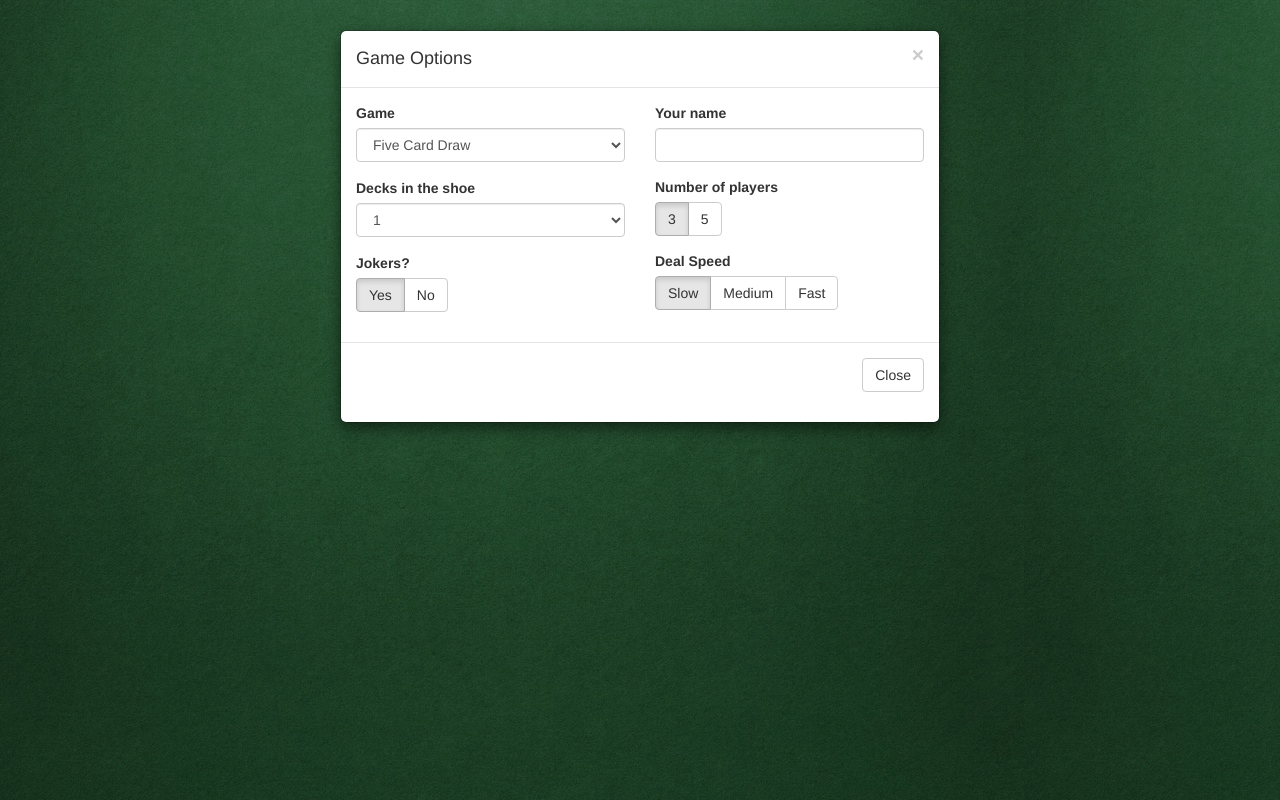
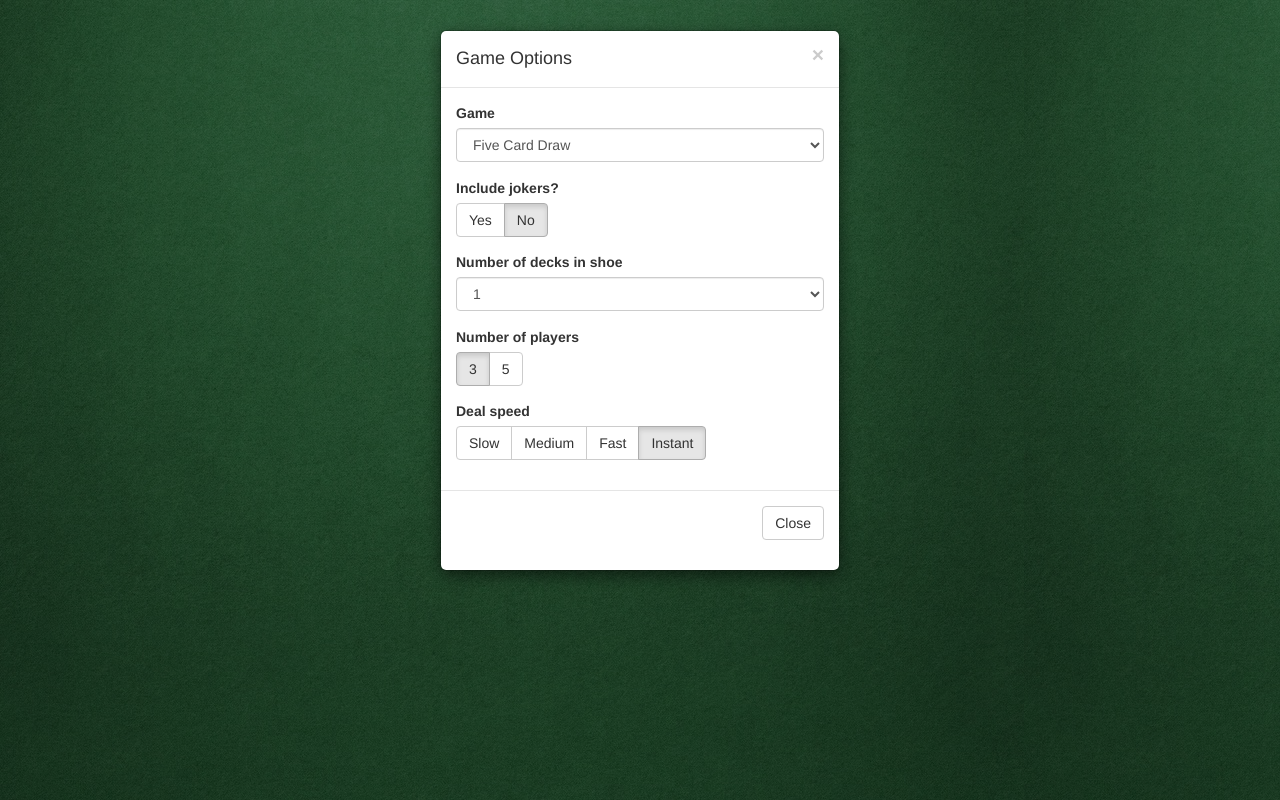
Before and after one commit to bholben/Poker, a website: page app/index.html in a window 1280 px wide. Both pictures are taken after a click on the button "Options". Drawn offline with nearby package versions, Linux system fonts and the light colour scheme; files that its build step writes are made by us from their sources.

Commit message:
Continue work on options

```diff
--- a/app/index.html
+++ b/app/index.html
@@ -42,7 +42,7 @@
             <div class="modal-body">
 
               <div class="row">
-                <div class="col-sm-6">
+                <div class="col-sm-12">
                   <div>
                     <label>Game</label>
                   </div>
@@ -54,42 +54,44 @@
                   </select>
 
                   <div>
-                    <label>Decks in the shoe</label>
+                    <label>Include jokers?</label>
                   </div>
-                  <select class="form-control">
-                    <option>1</option>
-                    <option disabled>2</option>
-                    <option disabled>3</option>
-                    <option disabled>4</option>
-                    <option disabled>5</option>
-                    <option disabled>6</option>
-                  </select>
+                  <div id="jokers" class="btn-group" data-toggle="buttons">
+                    <label class="btn btn-default">
+                      <input type="radio" autocomplete="off" >Yes
+                    </label>
+                    <label class="btn btn-default active">
+                      <input type="radio" autocomplete="off">No
+                    </label>
+                  </div>
 
                   <div>
-                    <label>Jokers?</label>
+                    <label>Number of decks in shoe</label>
                   </div>
-                  <div id="jokers" class="btn-group" data-toggle="buttons">
-                    <label class="btn btn-default active">
-                      <input type="radio">Yes
-                    </label>
-                    <label class="btn btn-default">
-                      <input type="radio" checked>No
-                    </label>
+                  <div>
+                    <select class="form-control">
+                      <option>1</option>
+                      <!-- <option disabled>2</option> -->
+                      <!-- <option disabled>3</option> -->
+                      <!-- <option disabled>4</option> -->
+                      <!-- <option disabled>5</option> -->
+                      <!-- <option disabled>6</option> -->
+                      <option>2</option>
+                      <option>3</option>
+                      <option>4</option>
+                      <option>5</option>
+                      <option>6</option>
+                    </select>
                   </div>
                 </div>
 
-                <div class="col-sm-6">
-                  <div class="form-group">
-                    <label for="name">Your name</label>
-                    <input type="text" class="form-control" id="name">
-                  </div>
-
+                <div class="col-sm-12">
                   <div>
                     <label>Number of players</label>
                   </div>
                   <div id="num-players" class="btn-group" data-toggle="buttons">
                     <label class="btn btn-default active">
-                      <input type="radio" checked>3
+                      <input type="radio">3
                     </label>
                     <label class="btn btn-default">
                       <input type="radio">5
@@ -97,17 +99,20 @@
                   </div>
 
                   <div>
-                    <label>Deal Speed</label>
+                    <label>Deal speed</label>
                   </div>
                   <div id="deal-speed" class="btn-group" data-toggle="buttons">
-                    <label class="btn btn-default active">
+                    <label class="btn btn-default">
                       <input type="radio">Slow
                     </label>
                     <label class="btn btn-default">
-                      <input type="radio" checked>Medium
+                      <input type="radio">Medium
                     </label>
                     <label class="btn btn-default">
                       <input type="radio">Fast
+                    </label>
+                    <label class="btn btn-default active">
+                      <input type="radio">Instant
                     </label>
                   </div>
                 </div>
--- a/app/scripts/game.js
+++ b/app/scripts/game.js
@@ -13,8 +13,9 @@ var Game = function (opt) {
     jokers: opt.jokers || false
   };
   if (options.variant === '5 Card Draw') {
-    options.decksInShoe = 2;
-    options.jokers = false;
+    // If we are conforming to strict poker standards...
+    // options.decksInShoe = 1;
+    // options.jokers = false;
   }
 
   this.players = {};
--- a/app/scripts/main.js
+++ b/app/scripts/main.js
@@ -4,6 +4,8 @@ var options = {},
 
 // Adjust game options based on user input.
 $('#num-players').on('click', 'label', function (e) {
+  // console.log($(e.target)[0].parents());
+  console.log($(e.target)[0].innerText);
   options.numPlayers = Number($(this)[0].innerText);
 });
 
--- a/app/styles/main.scss
+++ b/app/styles/main.scss
@@ -11,8 +11,17 @@ body {
   background: url(../images/green_felt_1024x1024.jpg);
 }
 
+.modal-dialog {
+  width: 400px;
+}
+
 select {
   margin-bottom: 16px;
+}
+
+.col-align {
+  padding-left: 0;
+  padding-right: 0;
 }
 
 .modal .btn {
```
